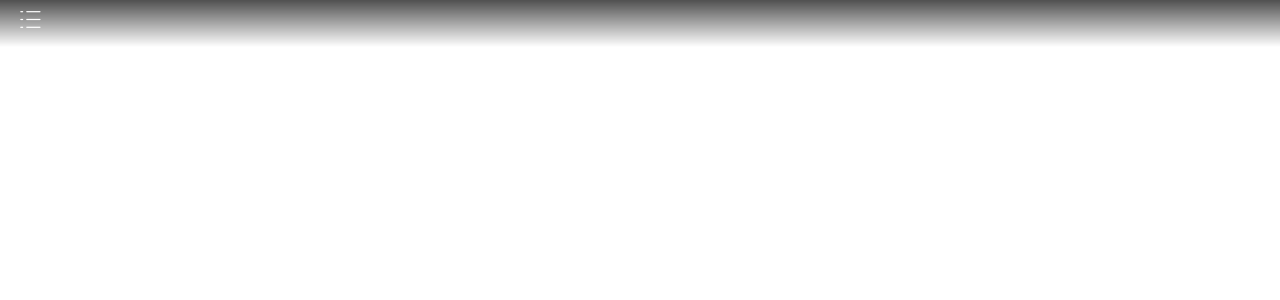
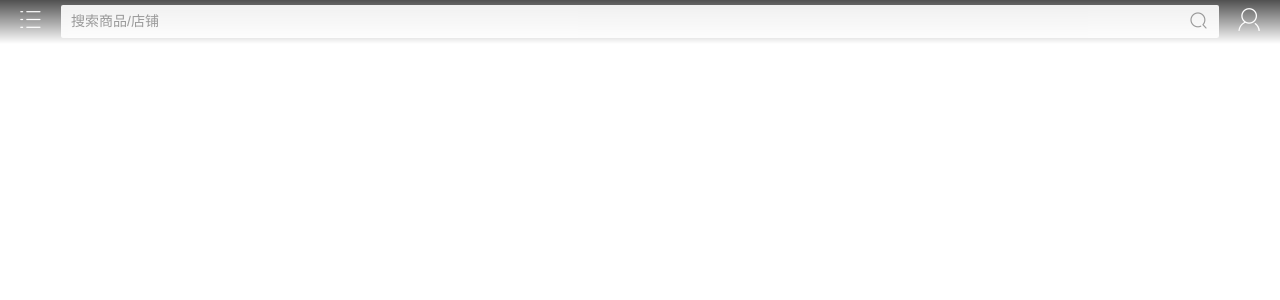
Before and after one commit to jsdtt/clone-tmall, a Vue app in the folder Tmall-Mobile/: page / in a window 1280 px wide. Shown: the top 300 px of the page. Built offline with nearby package versions, Linux system fonts and the light colour scheme; what vue-resource would draw is missing.

Commit message:
Header渲染完成

```diff
--- a/Tmall-Mobile/src/components/header/CategoryNva/CategoryMenu.vue
+++ b/Tmall-Mobile/src/components/header/CategoryNva/CategoryMenu.vue
@@ -49,7 +49,6 @@ export default {
 <style scoped lang="scss">
 .category-menu {
   position: relative;
-  display: inline-block;
   width: auto;
   .category-trigger {
     color: #fff;
--- a/Tmall-Mobile/src/components/header/Header.vue
+++ b/Tmall-Mobile/src/components/header/Header.vue
@@ -1,17 +1,23 @@
 <template>
   <div class="tm-mobile-header">
-    <div class="header-content miu-fiex">
+    <div class="header-content mui-flex">
       <tm-menu></tm-menu>
+      <tm-search></tm-search>
+      <my-info></my-info>
     </div>
   </div>
 </template>
 <script>
   import TmMenu from './CategoryNva/CategoryMenu.vue'
+  import TmSearch from './Search/Search.vue'
+  import MyInfo from './MyInfo/MyInfo.vue'
 
   export default {
     name: 'tmall-header',
     components: {
-      TmMenu
+      TmMenu,
+      TmSearch,
+      MyInfo
     }
   }
 </script>
@@ -30,9 +36,28 @@
       transform: translateZ(0);
     }
 }
-.miu-fiex {
+.mui-flex {
   & *, & {
     box-sizing: border-box;
   }
 }
+.mui-flex {
+    display: -webkit-box!important;
+    display: -webkit-flex!important;
+    display: -ms-flexbox!important;
+    display: flex!important;
+    -webkit-flex-wrap: wrap;
+    -ms-flex-wrap: wrap;
+    flex-wrap: wrap;
+    > .cell {
+      flex: 1;
+      width: 0;
+      position: relative;
+      padding: 0 !important;
+      display: block;
+      -webkit-box-flex: 1;
+      max-width: 100%;
+      flex-basis: 0;
+    }
+}
 </style>
--- /dev/null
+++ b/Tmall-Mobile/src/components/header/MyInfo/MyInfo.vue
@@ -0,0 +1,32 @@
+<template>
+<div class="my-info cell fixed">
+  <a href="" class="my-info-trigger status-login">登陆</a>
+</div>
+</template>
+<script>
+export default {
+  name: 'MyInfo'
+}
+</script>
+<style scoped lang="scss">
+  .my-info {
+    -webkit-box-flex: 0!important;
+    -webkit-flex: none!important;
+    -ms-flex: none!important;
+    flex: none!important;
+    width: auto !important;
+    .my-info-trigger {
+      height: 45px;
+      line-height: 45px;
+      margin-right: 18px;
+      color: #fff;
+      display: block;
+    }
+    .status-login {
+      width: 25px;
+      text-indent: -10000em;
+      background: url('../CategoryNva/assets/css-sprite.png') no-repeat -37px 7px;
+      background-size: 282px 31px;
+    }
+  }
+</style>
--- /dev/null
+++ b/Tmall-Mobile/src/components/header/Search/Search.vue
@@ -0,0 +1,50 @@
+<template>
+  <div class="mobile-search cell">
+    <form action="" id="J_MobileSearch">
+      <div class="s-combobox">
+        <div class="s-combobox-input-wrap">
+          <div class="search-input">搜索商品/店铺</div>
+        </div>
+      </div>
+      <input type="submit" class="search-button">
+    </form>
+  </div>
+</template>
+
+<script>
+export default {
+  name: 'TmSearch'
+}
+</script>
+
+<style scoped lang="scss">
+.mobile-search {
+  margin: 6px 18px 0;
+  height: 33px;
+  background: #fff;
+  opacity: .9;
+  border-radius: 2px;
+  line-height: 33px;
+  .search-input {
+    margin-left: 10px;
+    font-size: 14px;
+    outline: 0;
+    border: 0;
+  }
+  .search-button {
+    position: absolute;
+    top: 0;
+    right: 10px;
+    width: 20px;
+    height: 30px;
+    border: 0;
+    cursor: pointer;
+    background: url('../CategoryNva/assets/css-sprite.png') no-repeat -82px 2px;
+    background-size: 282px 31px;
+    background-color: #fff;
+    text-indent: -1000em;
+  }
+}
+
+
+</style>
```
